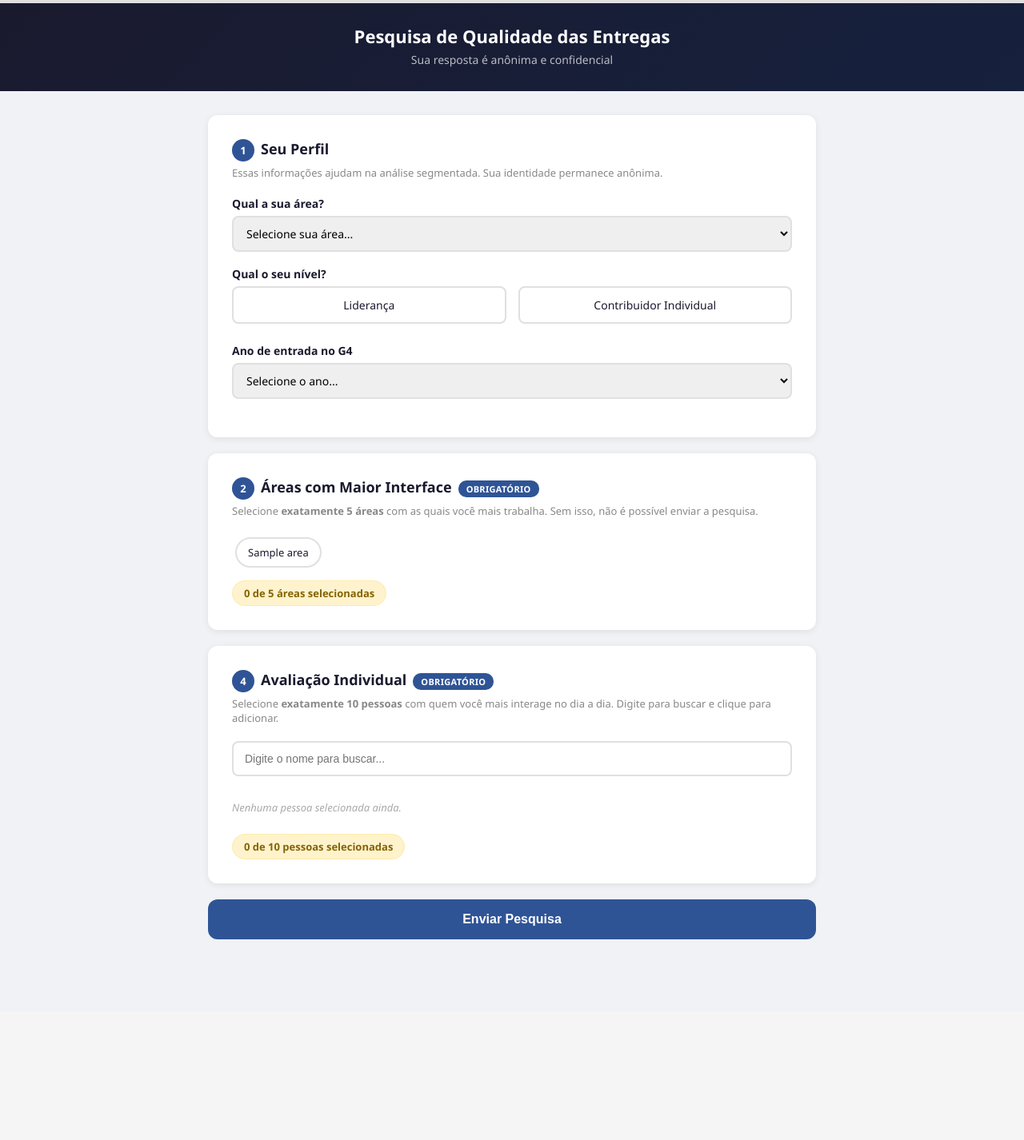
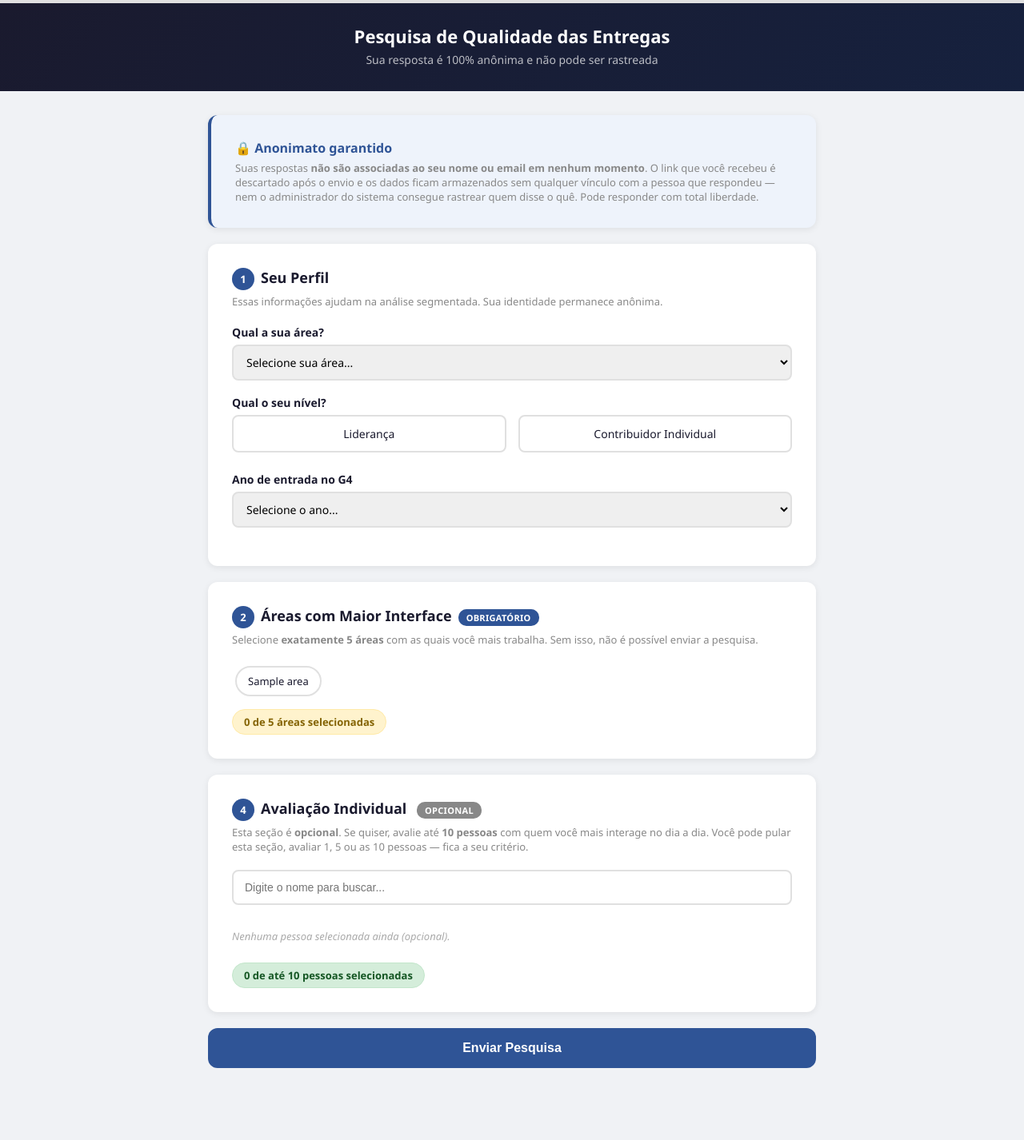
Before and after one commit to franciscobezerrag4/pesquisa-g4, a Flask app: template templates/pesquisa.html in a window 1280 px wide. Shown: the whole page at 80% size. Before the commit the page ends 1175 px from the top, so only its background shows below. Run offline with Flask 3, Linux system fonts and the light colour scheme; the template is opened without the code that fills it: most values are stand-ins (such as "Sample title", 1, 10 or a date in 2020).

Commit message:
Make individual evaluation optional and guarantee true anonymity
- Section 4 (people) now optional: 0 to 10 people instead of exactly 10
- Privacy notice card added: explains responses are not linked to person/email
- Schema migration: drop token_id from respostas to break any link to tokens
- Backend no longer stores token reference on response (only marks token as used)
- This means even admin SQL queries cannot trace which person said what

Co-Authored-By: Claude Opus 4.6 (1M context) <noreply@anthropic.com>

```diff
--- a/app.py
+++ b/app.py
@@ -79,12 +79,10 @@ def init_db():
         );
         CREATE TABLE IF NOT EXISTS respostas (
             id INTEGER PRIMARY KEY AUTOINCREMENT,
-            token_id INTEGER NOT NULL,
             area_respondente TEXT NOT NULL,
             senioridade TEXT NOT NULL,
             ano_entrada TEXT,
-            criado_em TEXT DEFAULT CURRENT_TIMESTAMP,
-            FOREIGN KEY (token_id) REFERENCES tokens(id)
+            criado_em TEXT DEFAULT CURRENT_TIMESTAMP
         );
         CREATE TABLE IF NOT EXISTS nps_areas (
             id INTEGER PRIMARY KEY AUTOINCREMENT,
@@ -133,6 +131,14 @@ def migrate_db():
     except sqlite3.OperationalError:
         conn.execute('ALTER TABLE tokens ADD COLUMN pessoa_email TEXT')
         conn.commit()
+    # Drop token_id from respostas to guarantee true anonymity (no link back to person)
+    try:
+        cols = [r[1] for r in conn.execute('PRAGMA table_info(respostas)').fetchall()]
+        if 'token_id' in cols:
+            conn.execute('ALTER TABLE respostas DROP COLUMN token_id')
+            conn.commit()
+    except sqlite3.OperationalError:
+        pass
     conn.close()
 
 
@@ -190,8 +196,9 @@ def enviar_resposta(token):
     if not data.get('nps_areas') or len(data['nps_areas']) != 5:
         return jsonify({'error': 'Selecione exatamente 5 áreas e avalie todas'}), 400
 
-    if not data.get('avaliacoes') or len(data['avaliacoes']) != 10:
-        return jsonify({'error': 'Selecione exatamente 10 pessoas para avaliar'}), 400
+    avaliacoes = data.get('avaliacoes') or []
+    if len(avaliacoes) > 10:
+        return jsonify({'error': 'Você pode avaliar no máximo 10 pessoas'}), 400
 
     # Valida que notas sao inteiros 0-10
     for nps in data['nps_areas']:
@@ -199,9 +206,11 @@ def enviar_resposta(token):
         if not isinstance(nota, int) or nota < 0 or nota > 10:
             return jsonify({'error': 'Notas devem ser entre 0 e 10'}), 400
 
+    # IMPORTANTE: a resposta NÃO é vinculada ao token (anonimato real garantido).
+    # O token é apenas marcado como usado, em uma operação separada.
     cursor = conn.execute(
-        'INSERT INTO respostas (token_id, area_respondente, senioridade, ano_entrada) VALUES (?, ?, ?, ?)',
-        (t['id'], data['area_respondente'], data['senioridade'], data.get('ano_entrada', ''))
+        'INSERT INTO respostas (area_respondente, senioridade, ano_entrada) VALUES (?, ?, ?)',
+        (data['area_respondente'], data['senioridade'], data.get('ano_entrada', ''))
     )
     resposta_id = cursor.lastrowid
 
@@ -211,7 +220,7 @@ def enviar_resposta(token):
             (resposta_id, nps['area'], nps['nota'], nps.get('comentario', ''))
         )
 
-    for av in data['avaliacoes']:
+    for av in avaliacoes:
         conn.execute(
             'INSERT INTO avaliacoes_individuais (resposta_id, funcionario_avaliado, recomenda, motivo) VALUES (?, ?, ?, ?)',
             (resposta_id, av['nome'], 1 if av['recomenda'] else 0, av.get('motivo', ''))
--- a/templates/pesquisa.html
+++ b/templates/pesquisa.html
@@ -77,10 +77,20 @@
 
     <div class="header">
         <h1>Pesquisa de Qualidade das Entregas</h1>
-        <p>Sua resposta é anônima e confidencial</p>
+        <p>Sua resposta é 100% anônima e não pode ser rastreada</p>
     </div>
 
     <div class="container">
+        <div class="card" style="background:#eef3fb; border-left:4px solid #2F5496;">
+            <h2 style="color:#2F5496; font-size:16px;">🔒 Anonimato garantido</h2>
+            <p class="subtitle" style="margin-bottom:0;">
+                Suas respostas <strong>não são associadas ao seu nome ou email em nenhum momento</strong>.
+                O link que você recebeu é descartado após o envio e os dados ficam armazenados sem qualquer
+                vínculo com a pessoa que respondeu — nem o administrador do sistema consegue rastrear quem disse o quê.
+                Pode responder com total liberdade.
+            </p>
+        </div>
+
         <!-- SECAO 1: Perfil -->
         <div class="card" id="section-1">
             <h2><span class="section-num">1</span>Seu Perfil</h2>
@@ -147,20 +157,23 @@
 
         <!-- SECAO 4: Selecao de Pessoas -->
         <div class="card" id="section-4">
-            <h2><span class="section-num">4</span>Avaliação Individual<span class="required-badge">OBRIGATÓRIO</span></h2>
-            <p class="subtitle">Selecione <strong>exatamente 10 pessoas</strong> com quem você mais interage no dia a dia. Digite para buscar e clique para adicionar.</p>
+            <h2><span class="section-num">4</span>Avaliação Individual <span class="required-badge" style="background:#888;">OPCIONAL</span></h2>
+            <p class="subtitle">
+                Esta seção é <strong>opcional</strong>. Se quiser, avalie até <strong>10 pessoas</strong> com quem você mais interage no dia a dia.
+                Você pode pular esta seção, avaliar 1, 5 ou as 10 pessoas — fica a seu critério.
+            </p>
             <input type="text" class="search-box" id="person-search" placeholder="Digite o nome para buscar..." oninput="searchPersons()" onfocus="searchPersons()">
             <div class="search-results empty" id="search-results"></div>
             <div class="selected-list" id="selected-persons">
-                <div class="empty-state">Nenhuma pessoa selecionada ainda.</div>
+                <div class="empty-state">Nenhuma pessoa selecionada ainda (opcional).</div>
             </div>
-            <div class="counter" id="persons-counter"><span id="persons-count">0</span> de 10 pessoas selecionadas</div>
+            <div class="counter complete" id="persons-counter"><span id="persons-count">0</span> de até 10 pessoas selecionadas</div>
         </div>
 
         <!-- SECAO 5: Avaliacao Individual -->
         <div class="card hidden" id="section-5">
             <h2><span class="section-num">5</span>Recomendação Individual</h2>
-            <p class="subtitle">Para cada pessoa selecionada, indique se você recomenda ou não o trabalho dela, e opcionalmente explique o motivo.</p>
+            <p class="subtitle">Para cada pessoa que você selecionou acima, indique se recomenda ou não o trabalho dela. O motivo é opcional.</p>
             <div id="person-evals"></div>
         </div>
 
@@ -199,10 +212,7 @@
             if (selectedAreas.length === MAX_AREAS) steps++;
             const npsComplete = selectedAreas.length === MAX_AREAS && selectedAreas.every(a => npsData[a] !== undefined);
             if (npsComplete) steps++;
-            if (selectedPersons.length === MAX_PERSONS) steps++;
-            const evalsComplete = selectedPersons.length === MAX_PERSONS && selectedPersons.every(p => evalData[p] !== undefined && evalData[p].recomenda !== undefined);
-            if (evalsComplete) steps++;
-            document.getElementById('progress-bar').style.width = (steps / 7 * 100) + '%';
+            document.getElementById('progress-bar').style.width = (steps / 5 * 100) + '%';
         }
 
         function toggleArea(el) {
@@ -345,7 +355,7 @@
         function renderSelectedPersons() {
             const container = document.getElementById('selected-persons');
             if (selectedPersons.length === 0) {
-                container.innerHTML = '<div class="empty-state">Nenhuma pessoa selecionada ainda.</div>';
+                container.innerHTML = '<div class="empty-state">Nenhuma pessoa selecionada ainda (opcional).</div>';
                 return;
             }
             container.innerHTML = selectedPersons.map(name =>
@@ -355,9 +365,8 @@
 
         function updatePersonsState() {
             document.getElementById('persons-count').textContent = selectedPersons.length;
-            document.getElementById('persons-counter').classList.toggle('complete', selectedPersons.length === MAX_PERSONS);
 
-            if (selectedPersons.length === MAX_PERSONS) {
+            if (selectedPersons.length > 0) {
                 buildPersonEvals();
                 document.getElementById('section-5').classList.remove('hidden');
             } else {
@@ -436,13 +445,13 @@
                     return;
                 }
             }
-            if (selectedPersons.length !== MAX_PERSONS) {
-                errorEl.innerHTML = '<div class="msg msg-error">Selecione exatamente 10 pessoas.</div>';
+            if (selectedPersons.length > MAX_PERSONS) {
+                errorEl.innerHTML = '<div class="msg msg-error">Você pode avaliar no máximo 10 pessoas.</div>';
                 return;
             }
             for (const p of selectedPersons) {
                 if (!evalData[p] || evalData[p].recomenda === undefined) {
-                    errorEl.innerHTML = '<div class="msg msg-error">Indique se recomenda ou não o trabalho de todas as 10 pessoas.</div>';
+                    errorEl.innerHTML = '<div class="msg msg-error">Para cada pessoa selecionada, indique se recomenda ou não o trabalho dela (ou remova a pessoa da lista).</div>';
                     return;
                 }
             }
```
